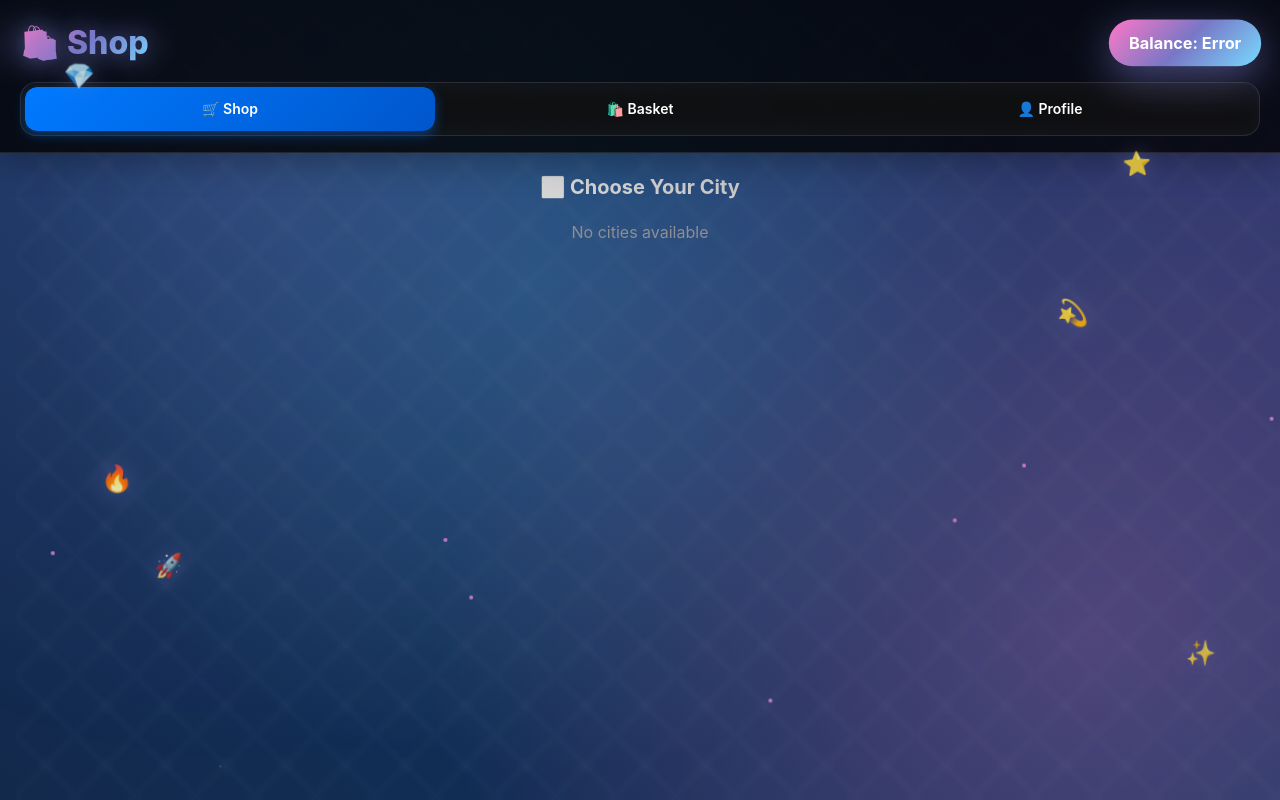
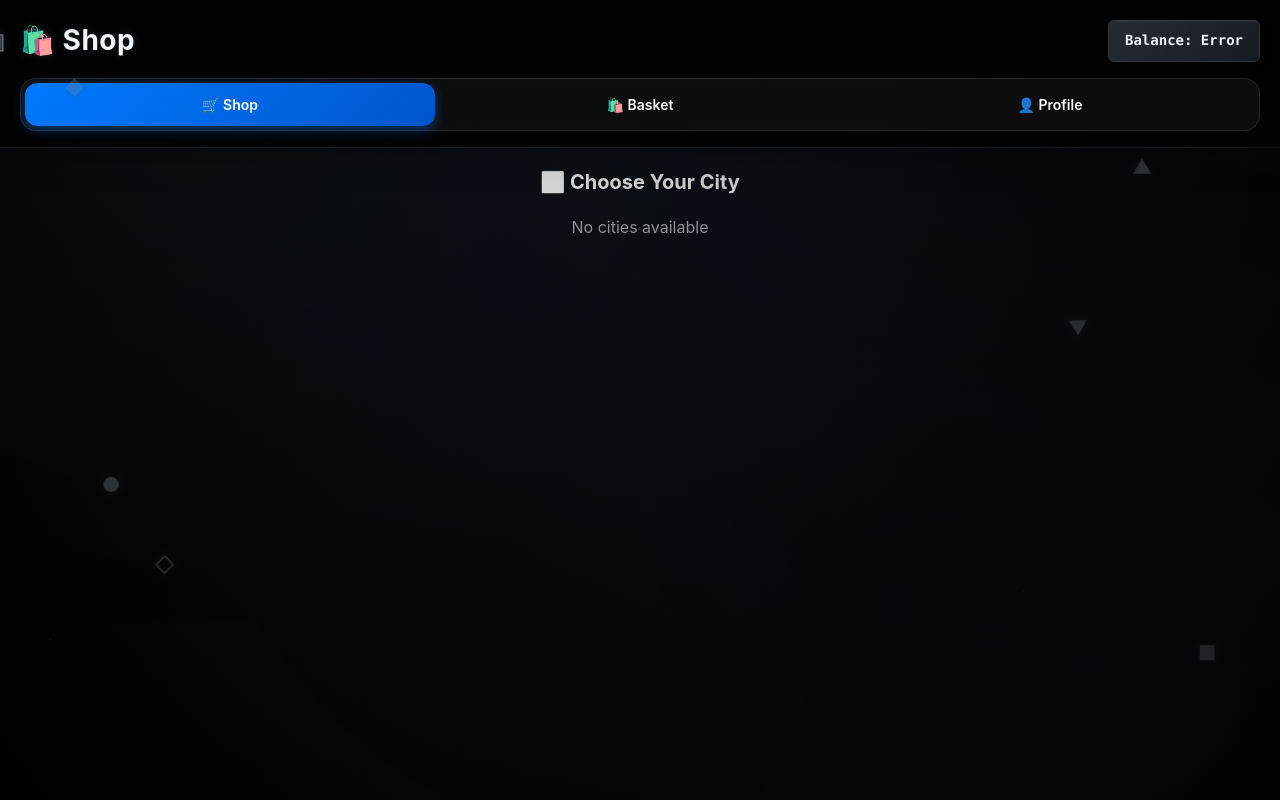
Before and after one commit to joefurmetud/miniappbot, a Flask app: page / in a window 1280 px wide. Run offline with Flask 3, Linux system fonts and the light colour scheme; data that the repository does not hold is empty; parts of the project's set-up code (start-up, migrations or seed data) failed here and were passed over; some libraries are stand-ins or nearby versions.

Commit message:
Transform to dark underground aesthetic for mature audience
 Dark Underground Transformation:
- Replaced bright gradients with dark GitHub-inspired color scheme
- Deep black (#000000) to dark gray (#0d1117, #161b22, #21262d) palette
- Subtle tech grid patterns instead of flashy animations
- Minimalist geometric floating elements ()

 Mature Design Elements:
- Removed childish sparkles and bright colors
- Clean monospace fonts for technical feel
- Subtle animations with longer durations (12s-30s)
- Professional borders and shadows
- Tech-inspired geometric shapes

 Refined Interactions:
- Reduced particle count from 20 to 8 for subtlety
- Slower, more deliberate animations
- Muted hover effects without excessive scaling
- Underground color scheme: grays, dark blues, minimal accents

 Professional Aesthetic:
- GitHub Dark theme inspired colors
- Clean typography with proper letter spacing
- Sophisticated backdrop blur effects
- Mature geometric patterns and elements
- Corporate-level visual hierarchy

```diff
--- a/templates/index.html
+++ b/templates/index.html
@@ -32,9 +32,10 @@
             width: 100%;
             height: 100%;
             z-index: -1;
-            background: linear-gradient(45deg, #0a0a0a 0%, #1a0a2e 25%, #16213e 50%, #0f3460 75%, #533a7d 100%);
-            background-size: 400% 400%;
-            animation: gradientShift 15s ease infinite;
+            background:
+                radial-gradient(ellipse at top, #0d1117 0%, #000000 100%),
+                linear-gradient(180deg, #000000 0%, #0d1117 50%, #161b22 100%);
+            background-size: 100% 100%, 100% 100%;
         }
 
         .premium-background::before {
@@ -45,10 +46,10 @@
             width: 100%;
             height: 100%;
             background:
-                radial-gradient(circle at 20% 20%, rgba(120, 119, 198, 0.3) 0%, transparent 50%),
-                radial-gradient(circle at 80% 80%, rgba(255, 119, 198, 0.3) 0%, transparent 50%),
-                radial-gradient(circle at 40% 40%, rgba(120, 219, 255, 0.2) 0%, transparent 50%);
-            animation: floatingOrbs 20s ease-in-out infinite;
+                radial-gradient(circle at 15% 15%, rgba(33, 38, 45, 0.4) 0%, transparent 40%),
+                radial-gradient(circle at 85% 85%, rgba(13, 17, 23, 0.6) 0%, transparent 40%),
+                radial-gradient(circle at 50% 50%, rgba(22, 27, 34, 0.3) 0%, transparent 60%);
+            animation: darkOrbs 30s ease-in-out infinite;
         }
 
         .premium-background::after {
@@ -59,35 +60,30 @@
             width: 100%;
             height: 100%;
             background-image:
-                linear-gradient(45deg, transparent 40%, rgba(255, 255, 255, 0.02) 50%, transparent 60%),
-                linear-gradient(-45deg, transparent 40%, rgba(255, 255, 255, 0.02) 50%, transparent 60%);
-            background-size: 60px 60px;
-            animation: meshMove 25s linear infinite;
-        }
-
-        @keyframes gradientShift {
-            0%, 100% { background-position: 0% 50%; }
-            50% { background-position: 100% 50%; }
-        }
-
-        @keyframes floatingOrbs {
+                linear-gradient(90deg, transparent 49%, rgba(33, 38, 45, 0.03) 50%, transparent 51%),
+                linear-gradient(0deg, transparent 49%, rgba(33, 38, 45, 0.03) 50%, transparent 51%);
+            background-size: 100px 100px;
+            animation: gridMove 60s linear infinite;
+        }
+
+        @keyframes darkOrbs {
             0%, 100% {
                 transform: translate(0, 0) scale(1);
-                opacity: 0.7;
+                opacity: 0.4;
             }
             33% {
-                transform: translate(30px, -30px) scale(1.1);
-                opacity: 0.9;
+                transform: translate(20px, -15px) scale(1.05);
+                opacity: 0.6;
             }
             66% {
-                transform: translate(-20px, 20px) scale(0.9);
-                opacity: 0.8;
-            }
-        }
-
-        @keyframes meshMove {
+                transform: translate(-15px, 10px) scale(0.95);
+                opacity: 0.5;
+            }
+        }
+
+        @keyframes gridMove {
             0% { transform: translate(0, 0); }
-            100% { transform: translate(60px, 60px); }
+            100% { transform: translate(100px, 100px); }
         }
 
         /* Floating Particles */
@@ -103,26 +99,27 @@
 
         .particle {
             position: absolute;
-            width: 4px;
-            height: 4px;
-            background: linear-gradient(45deg, #7877c6, #ff77c6);
-            border-radius: 50%;
-            animation: floatUp 15s linear infinite;
+            width: 2px;
+            height: 2px;
+            background: rgba(33, 38, 45, 0.8);
+            border-radius: 1px;
+            animation: digitalFloat 20s linear infinite;
             opacity: 0;
-        }
-
-        @keyframes floatUp {
+            box-shadow: 0 0 2px rgba(33, 38, 45, 0.5);
+        }
+
+        @keyframes digitalFloat {
             0% {
                 opacity: 0;
                 transform: translateY(100vh) translateX(0) scale(0);
             }
-            10% {
-                opacity: 1;
-                transform: translateY(90vh) translateX(10px) scale(1);
-            }
-            90% {
-                opacity: 1;
-                transform: translateY(10vh) translateX(-10px) scale(1);
+            5% {
+                opacity: 0.6;
+                transform: translateY(95vh) translateX(5px) scale(1);
+            }
+            95% {
+                opacity: 0.6;
+                transform: translateY(5vh) translateX(-5px) scale(1);
             }
             100% {
                 opacity: 0;
@@ -143,28 +140,29 @@
 
         .brand-logo {
             position: absolute;
-            font-size: 24px;
-            opacity: 0.7;
-            animation: floatBrand 8s ease-in-out infinite;
-            filter: drop-shadow(0 0 10px rgba(120, 119, 198, 0.5));
-        }
-
-        @keyframes floatBrand {
+            font-size: 20px;
+            opacity: 0.3;
+            animation: techFloat 12s ease-in-out infinite;
+            filter: drop-shadow(0 0 4px rgba(33, 38, 45, 0.8));
+            color: rgba(139, 148, 158, 0.6);
+        }
+
+        @keyframes techFloat {
             0%, 100% {
                 transform: translateY(0) rotate(0deg) scale(1);
-                opacity: 0.7;
+                opacity: 0.3;
             }
             25% {
-                transform: translateY(-20px) rotate(5deg) scale(1.1);
-                opacity: 0.9;
+                transform: translateY(-10px) rotate(2deg) scale(1.02);
+                opacity: 0.5;
             }
             50% {
-                transform: translateY(-10px) rotate(-5deg) scale(0.95);
-                opacity: 0.8;
+                transform: translateY(-5px) rotate(-2deg) scale(0.98);
+                opacity: 0.4;
             }
             75% {
-                transform: translateY(-25px) rotate(3deg) scale(1.05);
-                opacity: 0.85;
+                transform: translateY(-12px) rotate(1deg) scale(1.01);
+                opacity: 0.45;
             }
         }
 
@@ -213,71 +211,60 @@
         }
 
         .header h1 {
-            font-size: 32px;
-            font-weight: 800;
-            background: linear-gradient(135deg, #ff77c6 0%, #7877c6 50%, #78dbff 100%);
-            -webkit-background-clip: text;
-            -webkit-text-fill-color: transparent;
-            background-clip: text;
-            text-shadow: 0 0 30px rgba(120, 119, 198, 0.5);
-            animation: titleGlow 3s ease-in-out infinite alternate;
+            font-size: 28px;
+            font-weight: 700;
+            color: #f0f6fc;
+            text-shadow: 0 0 10px rgba(240, 246, 252, 0.1);
             position: relative;
+            letter-spacing: 0.5px;
         }
 
         .header h1::before {
-            content: '✨';
+            content: '▣';
             position: absolute;
-            left: -40px;
+            left: -35px;
             top: 50%;
             transform: translateY(-50%);
-            font-size: 24px;
-            animation: sparkle 2s ease-in-out infinite;
-        }
-
-        @keyframes titleGlow {
-            0% { filter: brightness(1) drop-shadow(0 0 10px rgba(120, 119, 198, 0.3)); }
-            100% { filter: brightness(1.2) drop-shadow(0 0 20px rgba(120, 119, 198, 0.6)); }
-        }
-
-        @keyframes sparkle {
-            0%, 100% { transform: translateY(-50%) rotate(0deg) scale(1); }
-            50% { transform: translateY(-50%) rotate(180deg) scale(1.2); }
+            font-size: 20px;
+            color: rgba(139, 148, 158, 0.7);
+            animation: techPulse 4s ease-in-out infinite;
+        }
+
+        @keyframes techPulse {
+            0%, 100% {
+                opacity: 0.7;
+                transform: translateY(-50%) scale(1);
+            }
+            50% {
+                opacity: 1;
+                transform: translateY(-50%) scale(1.1);
+            }
         }
 
         .balance {
-            background: linear-gradient(135deg, #ff77c6 0%, #7877c6 50%, #78dbff 100%);
-            color: #ffffff;
-            padding: 12px 20px;
-            border-radius: 25px;
-            font-weight: 700;
-            font-size: 16px;
+            background: linear-gradient(135deg, #21262d 0%, #161b22 100%);
+            color: #f0f6fc;
+            padding: 10px 16px;
+            border-radius: 6px;
+            font-weight: 600;
+            font-size: 14px;
+            border: 1px solid #30363d;
             box-shadow:
-                0 8px 32px rgba(120, 119, 198, 0.4),
-                inset 0 1px 0 rgba(255, 255, 255, 0.2);
+                0 4px 16px rgba(0, 0, 0, 0.4),
+                inset 0 1px 0 rgba(139, 148, 158, 0.1);
             position: relative;
-            overflow: hidden;
-            animation: balancePulse 4s ease-in-out infinite;
+            font-family: 'SF Mono', 'Monaco', 'Inconsolata', 'Roboto Mono', monospace;
         }
 
         .balance::before {
             content: '';
             position: absolute;
-            top: -50%;
-            left: -50%;
-            width: 200%;
-            height: 200%;
-            background: linear-gradient(45deg, transparent, rgba(255, 255, 255, 0.1), transparent);
-            animation: balanceShine 3s linear infinite;
-        }
-
-        @keyframes balancePulse {
-            0%, 100% { transform: scale(1); box-shadow: 0 8px 32px rgba(120, 119, 198, 0.4); }
-            50% { transform: scale(1.02); box-shadow: 0 12px 40px rgba(120, 119, 198, 0.6); }
-        }
-
-        @keyframes balanceShine {
-            0% { transform: translate(-100%, -100%) rotate(45deg); }
-            100% { transform: translate(100%, 100%) rotate(45deg); }
+            top: 0;
+            left: 0;
+            right: 0;
+            bottom: 0;
+            background: linear-gradient(135deg, rgba(139, 148, 158, 0.05) 0%, transparent 100%);
+            border-radius: 6px;
         }
 
         .tabs {
@@ -919,14 +905,14 @@
     <!-- Floating Particles -->
     <div class="floating-particles" id="particles"></div>
 
-    <!-- Floating Brand Elements -->
+    <!-- Floating Tech Elements -->
     <div class="floating-brands">
-        <div class="brand-logo" style="top: 10%; left: 5%; animation-delay: 0s;">💎</div>
-        <div class="brand-logo" style="top: 20%; right: 10%; animation-delay: 2s;">⭐</div>
-        <div class="brand-logo" style="top: 60%; left: 8%; animation-delay: 4s;">🔥</div>
-        <div class="brand-logo" style="top: 80%; right: 5%; animation-delay: 6s;">✨</div>
-        <div class="brand-logo" style="top: 40%; right: 15%; animation-delay: 1s;">💫</div>
-        <div class="brand-logo" style="top: 70%; left: 12%; animation-delay: 3s;">🚀</div>
+        <div class="brand-logo" style="top: 10%; left: 5%; animation-delay: 0s;">◆</div>
+        <div class="brand-logo" style="top: 20%; right: 10%; animation-delay: 2s;">▲</div>
+        <div class="brand-logo" style="top: 60%; left: 8%; animation-delay: 4s;">●</div>
+        <div class="brand-logo" style="top: 80%; right: 5%; animation-delay: 6s;">■</div>
+        <div class="brand-logo" style="top: 40%; right: 15%; animation-delay: 1s;">▼</div>
+        <div class="brand-logo" style="top: 70%; left: 12%; animation-delay: 3s;">◇</div>
     </div>
 
     <div class="app">
@@ -1023,17 +1009,17 @@
         tg.ready();
         tg.expand();
 
-        // Create floating particles
+        // Create subtle floating particles
         function createParticles() {
             const particlesContainer = document.getElementById('particles');
-            const particleCount = 20;
+            const particleCount = 8;
 
             for (let i = 0; i < particleCount; i++) {
                 const particle = document.createElement('div');
                 particle.className = 'particle';
                 particle.style.left = Math.random() * 100 + '%';
-                particle.style.animationDelay = Math.random() * 15 + 's';
-                particle.style.animationDuration = (10 + Math.random() * 10) + 's';
+                particle.style.animationDelay = Math.random() * 20 + 's';
+                particle.style.animationDuration = (15 + Math.random() * 15) + 's';
                 particlesContainer.appendChild(particle);
             }
         }
```
Also changed, not shown: other parts of templates/index.html (+23 -24 lines).
